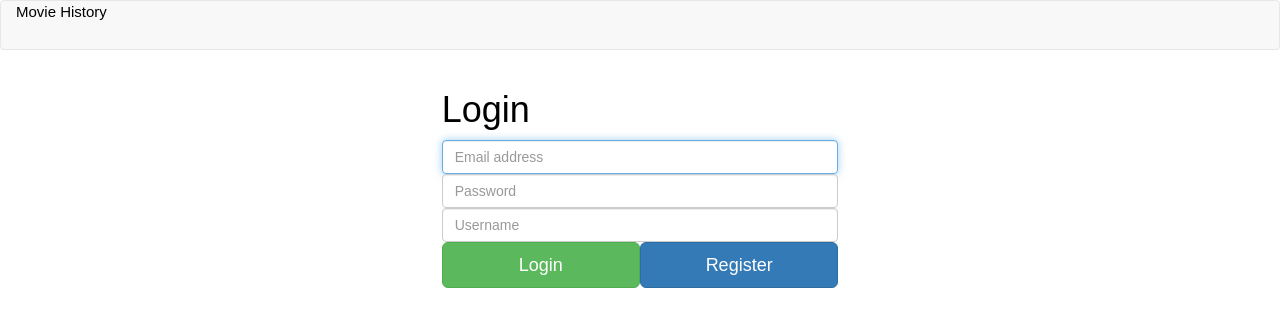
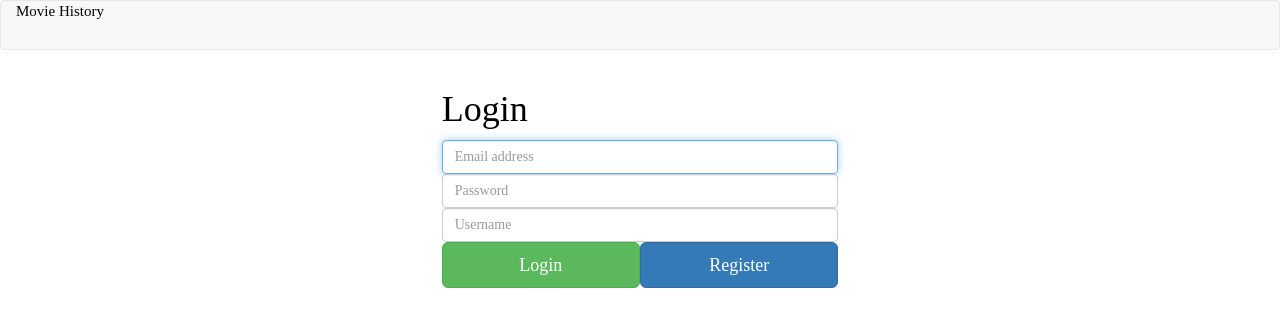
Before and after one commit to nss-evening-cohort-04/movie-history-team-1-1, a website: page index.html in a window 1280 px wide. Drawn offline with nearby package versions, Linux system fonts and the light colour scheme; no server answers.

Commit message:
removed font from main.css and removed a console.log

```diff
--- a/js/main.js
+++ b/js/main.js
@@ -67,7 +67,6 @@ function putSavedMoviesInDOM() {
 }
 
 function createModal(movie) {
-    console.log("movie", movie);
     if(movie.Poster === "N/A") {
       movie.Poster = "img/no_image_available.jpg";
     }
--- a/sass/main.scss
+++ b/sass/main.scss
@@ -21,8 +21,7 @@
 body {
   color       : black;
   background  : #FFF;
-  font-family : "Droid Sans",
-                sans-serif;
+  font-family : "Droid Sans";
   font-size   : 1.5em;
 }
 
```
Also changed, not shown: styles/main.css.
